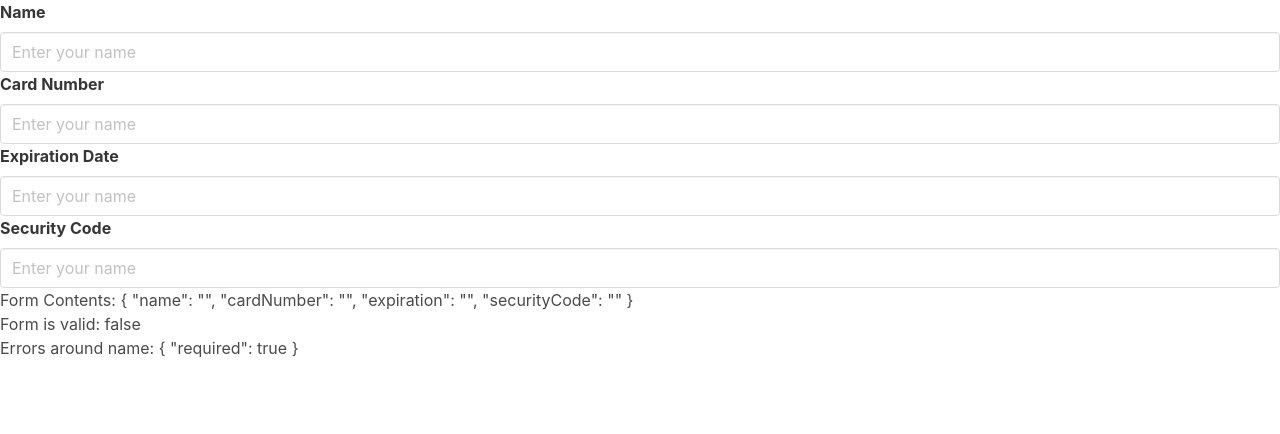
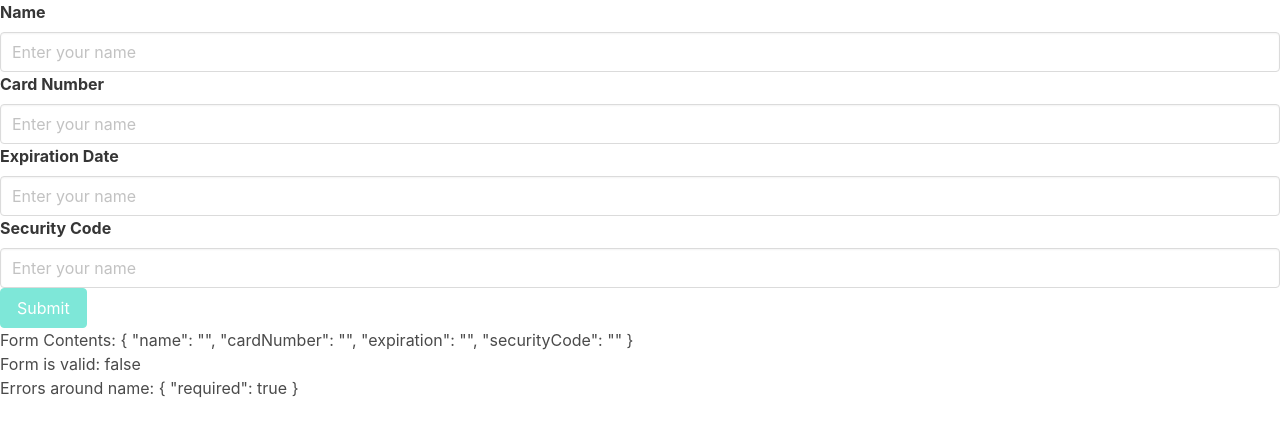
Before and after one commit to Seborider/creditcard, an Angular app: page / in a window 1280 px wide. Shown: the top 434 px of the page. Built offline with nearby package versions, Linux system fonts and the light colour scheme.

Commit message:
⚡️ Add submit button

```diff
--- a/src/app/card-form/card-form.component.html
+++ b/src/app/card-form/card-form.component.html
@@ -1,8 +1,13 @@
-<form [formGroup]="cardForm" >
+<form [formGroup]="cardForm" (ngSubmit)="onSubmit()">
     <app-input label="Name" [control]="cardForm.get('name')"></app-input>
     <app-input label="Card Number" [control]="cardForm.get('cardNumber')"></app-input>
     <app-input label="Expiration Date" [control]="cardForm.get('expiration')"></app-input>
     <app-input label="Security Code" [control]="cardForm.get('securityCode')"></app-input>
+    <button
+        type="submit"
+        [disabled]="cardForm.invalid"
+        class="button is-primary"
+        >Submit</button>
 </form>
 
 <div>
--- a/src/app/card-form/card-form.component.ts
+++ b/src/app/card-form/card-form.component.ts
@@ -26,4 +26,8 @@ export class CardFormComponent implements OnInit {
   ngOnInit(): void {
   }
 
+  onSubmit() {
+    console.log('Submitted');
+  }
+
 }
```
